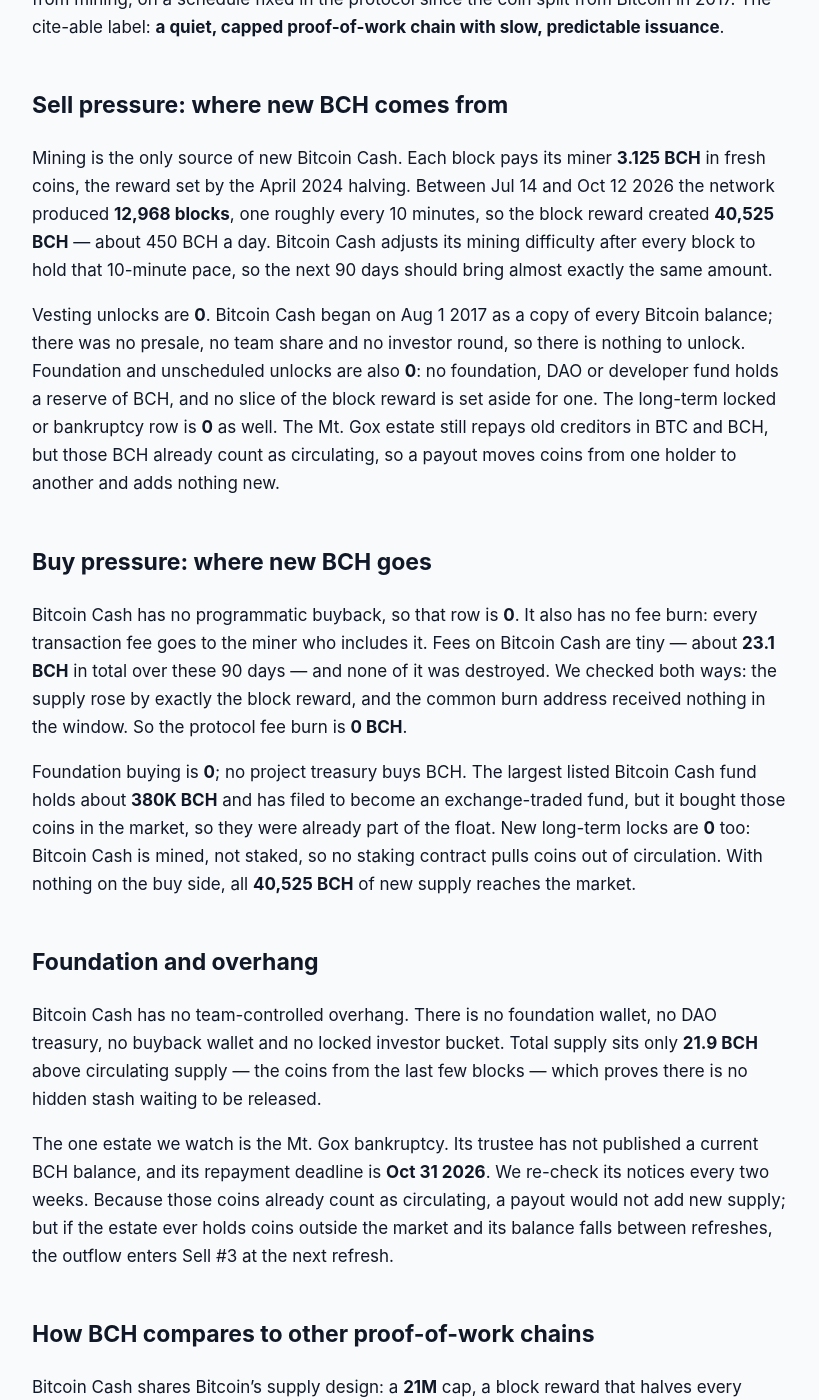
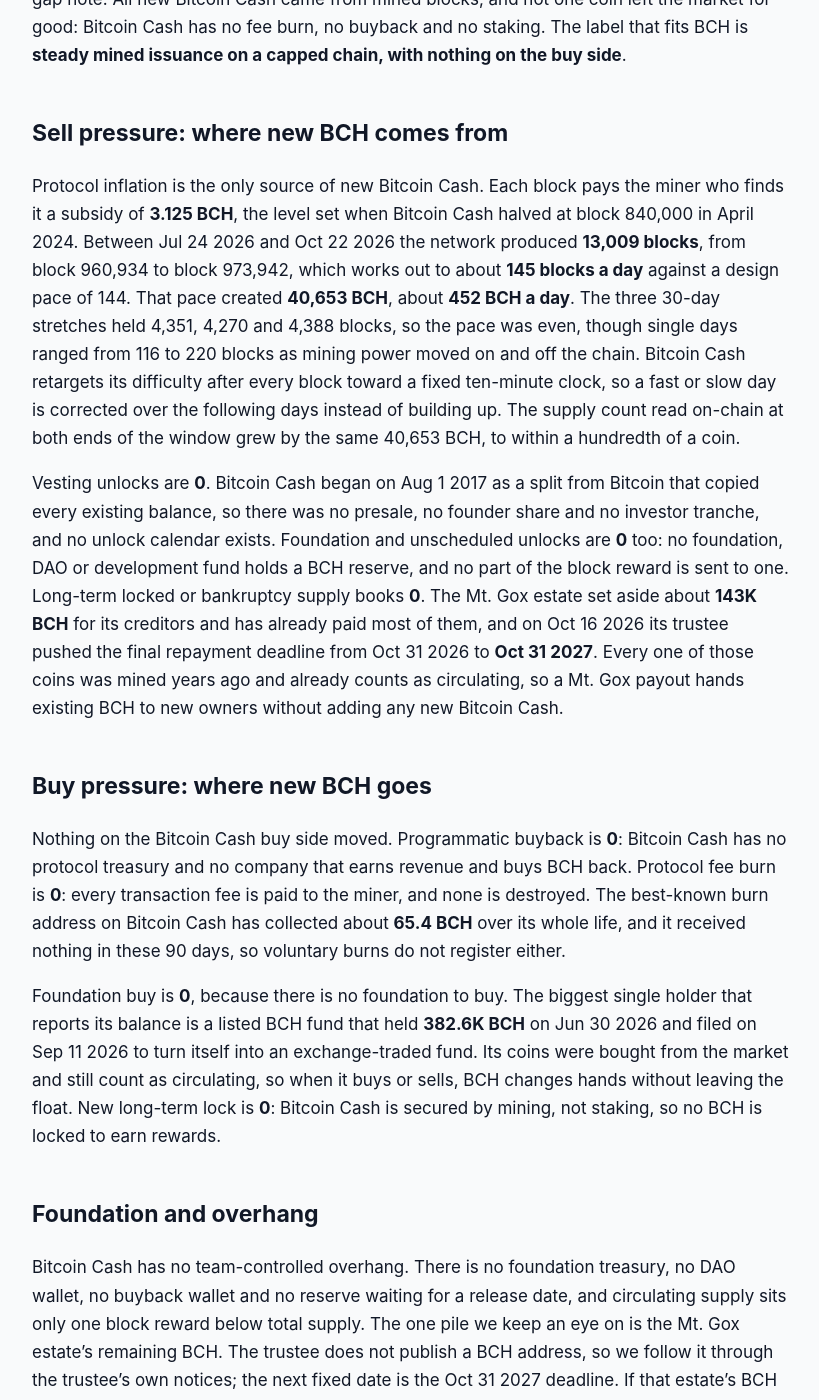
Before and after one commit to jeevansongmy-spec/mrnasdog-articles, a Jekyll site: the page built from crypto/bch-pressure-framework.md, in a window 1280 px wide and 1400 px high, scrolled down 658 px. Shown: the whole window, without its empty margins (228-1047 px from the left). Built offline with Jekyll 4.4.1, drawn with Linux system fonts in a browser that asks for light colours; some of the changed text lies outside the part shown.

Commit message:
publish: crypto/bch-pressure-framework

```diff
--- a/crypto/bch-pressure-framework.md
+++ b/crypto/bch-pressure-framework.md
@@ -1,6 +1,6 @@
 ---
 title:         "BCH Inflation Analysis · October 2026 · Mixed flows · supply roughly steady"
-description:   "BCH supply is roughly steady: 40.5K new BCH to miners in 90 days, no burn, no buyback, +0.20% net and the same next. 3.125 BCH a block, 21M cap, halving 2028."
+description:   "BCH supply is roughly steady: 40.65K new BCH to miners in 90 days, no burn, no buyback, +0.20% net and the same next. 3.125 BCH a block, 21M cap."
 canonical_url: "https://mrnasdog.com/research/bch/inflation"
 tags:          ["crypto", "bch", "bitcoincash", "proofofwork"]
 published:     true
@@ -12,48 +12,50 @@ published:     true
 
 # BCH Inflation Analysis · October 2026 · Mixed flows · supply roughly steady
 
-Bitcoin Cash (BCH) supply is roughly steady and grows only by the block reward. In the 90 days to Oct 12 2026, miners received **40,525 BCH** of new coins, nothing was burned or bought back, and net supply grew **+0.20%** on **20.10M BCH** in circulation. Our monitor reads **+0.24%**, so the two readings agree. Bitcoin Cash can never pass its **21M BCH** cap, and the next halving, around April 2028, cuts new supply in half.
+Bitcoin Cash supply rises a little every ten minutes and nothing pulls it back down. From Jul 24 to Oct 22 2026, BCH miners collected **40,653 BCH** of newly created coins, while burns, buybacks and locks took out **0 BCH**, so net BCH supply grew **+0.20%**, and the MrNasDog Pressure Framework expects the same **+0.20%** over the next 90 days. About **20.11M** of the **21M** BCH cap is already mined, so the Bitcoin Cash halving schedule, not a team, a fund or a vote, sets how much new BCH arrives.
 
 ## The verdict, in one paragraph
 
-Over the last 90 days the Bitcoin Cash supply grew a net **+0.20%**, and the next 90 days should look the same: **+0.20%**. Our monitor, which tracks supply from market data, reads **+0.24%** for the same stretch. The gap is **0.04 percentage points**, well inside our 0.5-point line, so no warning flag is needed and the BCH reading stands as it is. Every new BCH comes from mining, on a schedule fixed in the protocol since the coin split from Bitcoin in 2017. The cite-able label: **a quiet, capped proof-of-work chain with slow, predictable issuance**.
+We put BCH at **+0.20%** net over the last 90 days and **+0.20%** for the next 90. The independent inflation monitor shows **+0.23%** over the same 90 days, a difference of only **0.02 percentage points**, so the readings agree and the BCH coin page shows no ⚠ monitor gap note. All new Bitcoin Cash came from mined blocks, and not one coin left the market for good: Bitcoin Cash has no fee burn, no buyback and no staking. The label that fits BCH is **steady mined issuance on a capped chain, with nothing on the buy side**.
 
 ## Sell pressure: where new BCH comes from
 
-Mining is the only source of new Bitcoin Cash. Each block pays its miner **3.125 BCH** in fresh coins, the reward set by the April 2024 halving. Between Jul 14 and Oct 12 2026 the network produced **12,968 blocks**, one roughly every 10 minutes, so the block reward created **40,525 BCH** — about 450 BCH a day. Bitcoin Cash adjusts its mining difficulty after every block to hold that 10-minute pace, so the next 90 days should bring almost exactly the same amount.
+Protocol inflation is the only source of new Bitcoin Cash. Each block pays the miner who finds it a subsidy of **3.125 BCH**, the level set when Bitcoin Cash halved at block 840,000 in April 2024. Between Jul 24 2026 and Oct 22 2026 the network produced **13,009 blocks**, from block 960,934 to block 973,942, which works out to about **145 blocks a day** against a design pace of 144. That pace created **40,653 BCH**, about **452 BCH a day**. The three 30-day stretches held 4,351, 4,270 and 4,388 blocks, so the pace was even, though single days ranged from 116 to 220 blocks as mining power moved on and off the chain. Bitcoin Cash retargets its difficulty after every block toward a fixed ten-minute clock, so a fast or slow day is corrected over the following days instead of building up. The supply count read on-chain at both ends of the window grew by the same 40,653 BCH, to within a hundredth of a coin.
 
-Vesting unlocks are **0**. Bitcoin Cash began on Aug 1 2017 as a copy of every Bitcoin balance; there was no presale, no team share and no investor round, so there is nothing to unlock. Foundation and unscheduled unlocks are also **0**: no foundation, DAO or developer fund holds a reserve of BCH, and no slice of the block reward is set aside for one. The long-term locked or bankruptcy row is **0** as well. The Mt. Gox estate still repays old creditors in BTC and BCH, but those BCH already count as circulating, so a payout moves coins from one holder to another and adds nothing new.
+Vesting unlocks are **0**. Bitcoin Cash began on Aug 1 2017 as a split from Bitcoin that copied every existing balance, so there was no presale, no founder share and no investor tranche, and no unlock calendar exists. Foundation and unscheduled unlocks are **0** too: no foundation, DAO or development fund holds a BCH reserve, and no part of the block reward is sent to one. Long-term locked or bankruptcy supply books **0**. The Mt. Gox estate set aside about **143K BCH** for its creditors and has already paid most of them, and on Oct 16 2026 its trustee pushed the final repayment deadline from Oct 31 2026 to **Oct 31 2027**. Every one of those coins was mined years ago and already counts as circulating, so a Mt. Gox payout hands existing BCH to new owners without adding any new Bitcoin Cash.
 
 ## Buy pressure: where new BCH goes
 
-Bitcoin Cash has no programmatic buyback, so that row is **0**. It also has no fee burn: every transaction fee goes to the miner who includes it. Fees on Bitcoin Cash are tiny — about **23.1 BCH** in total over these 90 days — and none of it was destroyed. We checked both ways: the supply rose by exactly the block reward, and the common burn address received nothing in the window. So the protocol fee burn is **0 BCH**.
+Nothing on the Bitcoin Cash buy side moved. Programmatic buyback is **0**: Bitcoin Cash has no protocol treasury and no company that earns revenue and buys BCH back. Protocol fee burn is **0**: every transaction fee is paid to the miner, and none is destroyed. The best-known burn address on Bitcoin Cash has collected about **65.4 BCH** over its whole life, and it received nothing in these 90 days, so voluntary burns do not register either.
 
-Foundation buying is **0**; no project treasury buys BCH. The largest listed Bitcoin Cash fund holds about **380K BCH** and has filed to become an exchange-traded fund, but it bought those coins in the market, so they were already part of the float. New long-term locks are **0** too: Bitcoin Cash is mined, not staked, so no staking contract pulls coins out of circulation. With nothing on the buy side, all **40,525 BCH** of new supply reaches the market.
+Foundation buy is **0**, because there is no foundation to buy. The biggest single holder that reports its balance is a listed BCH fund that held **382.6K BCH** on Jun 30 2026 and filed on Sep 11 2026 to turn itself into an exchange-traded fund. Its coins were bought from the market and still count as circulating, so when it buys or sells, BCH changes hands without leaving the float. New long-term lock is **0**: Bitcoin Cash is secured by mining, not staking, so no BCH is locked to earn rewards.
 
 ## Foundation and overhang
 
-Bitcoin Cash has no team-controlled overhang. There is no foundation wallet, no DAO treasury, no buyback wallet and no locked investor bucket. Total supply sits only **21.9 BCH** above circulating supply — the coins from the last few blocks — which proves there is no hidden stash waiting to be released.
+Bitcoin Cash has no team-controlled overhang. There is no foundation treasury, no DAO wallet, no buyback wallet and no reserve waiting for a release date, and circulating supply sits only one block reward below total supply. The one pile we keep an eye on is the Mt. Gox estate's remaining BCH. The trustee does not publish a BCH address, so we follow it through the trustee's own notices; the next fixed date is the Oct 31 2027 deadline. If that estate's BCH ever showed a balance that sat outside circulating supply and then fell between our checks, the outflow would enter Sell #3 at the next check. Today it books zero, because those coins already count as circulating.
 
-The one estate we watch is the Mt. Gox bankruptcy. Its trustee has not published a current BCH balance, and its repayment deadline is **Oct 31 2026**. We re-check its notices every two weeks. Because those coins already count as circulating, a payout would not add new supply; but if the estate ever holds coins outside the market and its balance falls between refreshes, the outflow enters Sell #3 at the next refresh.
+Large funds, exchanges and the dormant coins inherited from Bitcoin's early years are not team-controlled. They belong to depositors, shareholders or long-lost keys, they sit inside circulating supply, and none of them can mint new BCH. Only mining can, at **3.125 BCH** a block.
 
-## How BCH compares to other proof-of-work chains
+## How BCH compares to other proof-of-work coins
 
-Bitcoin Cash shares Bitcoin's supply design: a **21M** cap, a block reward that halves every 210,000 blocks, and the same 3.125-coin reward today. The difference is in the fees. Bitcoin's blocks are small and its users bid against each other, so fees can matter to miners; Bitcoin Cash uses large blocks and keeps fees near a fraction of a cent, so its miners live almost entirely on the block reward. Neither chain burns fees, and neither has a team stash, so on both the only sell pressure is mining issuance near **0.2%** per 90 days.
+Bitcoin Cash carries Bitcoin's supply rules unchanged: the same **21M** cap, the same 3.125-coin subsidy and the same halving every 210,000 blocks. Because the two chains share their history up to 2017, Bitcoin Cash halves at nearly the same time as Bitcoin, and its net issuance of about **0.20%** per 90 days sits right next to Bitcoin's. The real difference is the clock. Bitcoin adjusts difficulty once every 2,016 blocks, so a rise in mining power can run it fast for weeks, while Bitcoin Cash adjusts after every block and holds closer to ten minutes. Over a 90-day window that keeps BCH issuance very close to its schedule.
 
-Against Litecoin, another capped halving chain, Bitcoin Cash is close in shape: both pay miners a fixed reward that halves on a block schedule, and both have no burn. Against Dogecoin, the contrast is sharp: Dogecoin has no cap and prints a fixed number of new coins every minute forever, so its supply never stops growing. Monero sits in between, with a small permanent tail reward after its main emission ended. Bitcoin Cash is the strict kind: about **95.7%** of all coins already exist, and each halving makes new supply smaller.
+Other mined coins choose different paths. Litecoin uses the same halving model on a 2.5-minute clock and an 84M cap, so its rate falls in steps like BCH's. Dogecoin pays a flat reward forever with no cap, so it never runs out of new coins. Monero finished its main emission and now pays a small permanent tail reward to keep miners paid. Bitcoin Cash has neither a tail reward nor a burn: once the last halving passes, new BCH stops completely.
+
+Against proof-of-stake chains, Bitcoin Cash is simpler to read. There is no staking yield to model, no validator queue, no fee burn that rises and falls with traffic and no treasury that can vote to spend. BCH supply is a function of block height alone.
 
 ## What to watch in the next 90 days
 
-CME plans to list regulated Bitcoin Cash futures on **Oct 19 2026**, pending regulatory review; futures move no coins, but they can bring new traders.
+Block pace. A sudden swing in mining power can bunch or stretch blocks for a few days; we check whether the 90-day count stays near the expected 12,960 blocks.
 
-The Mt. Gox repayment deadline falls on **Oct 31 2026**; any last BCH payouts would come from coins already in circulation.
+Nov 15 2026, the usual date when node teams fix what goes into the next May upgrade. A proposal for faster blocks is still being argued and has no lock-in; if it moves forward, we will check whether it keeps today's pace of about 450 new BCH a day.
 
-Developers are debating the Faster Blocks proposal, which would move Bitcoin Cash to 1-minute blocks with a reward one tenth the size, so the same number of new coins a day; a decision is possible around **Nov 15 2026** for a May 2027 switch.
+The listed BCH fund's request to become an exchange-traded fund, filed Sep 11 2026, has no decision date yet. Approval would change who buys BCH, not how many BCH exist.
 
-The listed Bitcoin Cash fund's request to become an exchange-traded fund is still waiting for approval; if it is approved, more buyers could reach BCH through ordinary brokerage accounts.
+The Mt. Gox estate's remaining BCH payouts now run to Oct 31 2027. Any payout moves coins that already count as circulating and adds no new supply. The next Bitcoin Cash halving, to 1.5625 BCH a block, is expected around April 2028, outside this window.
 
 ## Summary
 
-Bitcoin Cash (BCH) has slow, predictable inflation: about **40,525 BCH** of new coins go to miners every 90 days, a net **+0.20%**, with no burn, no buyback, no vesting and no team reserve. Our monitor agrees at **+0.24%**. The main risk on the supply side is simply that miners sell what they earn, since nothing else offsets it. The ceiling is fixed: supply can never pass **21M BCH**, and the next halving, around April 2028, cuts new coins to **1.5625 BCH** per block.
+Bitcoin Cash is mildly inflationary at **+0.20%** per 90 days, with **40,653 BCH** of new coins paid to miners and **0 BCH** burned, bought back or locked. BCH supply comes only from the block subsidy of 3.125 BCH, and with no foundation, no vesting and no team reserve, there is no unlock risk to price in. The main thing to watch is the block pace and any upgrade that touches the reward, and the hard ceiling is the **21M** BCH cap, of which about **20.11M** is already mined.
 
-*MrNasDog Pressure Framework analysis of BCH, Metric 1 — Inflation. Data + explanation only. Not financial advice. Checked Oct 12 2026.*
+*MrNasDog Pressure Framework analysis of BCH, Metric 1 — Inflation. Data + explanation only. Not financial advice. Checked Oct 22 2026.*
```
